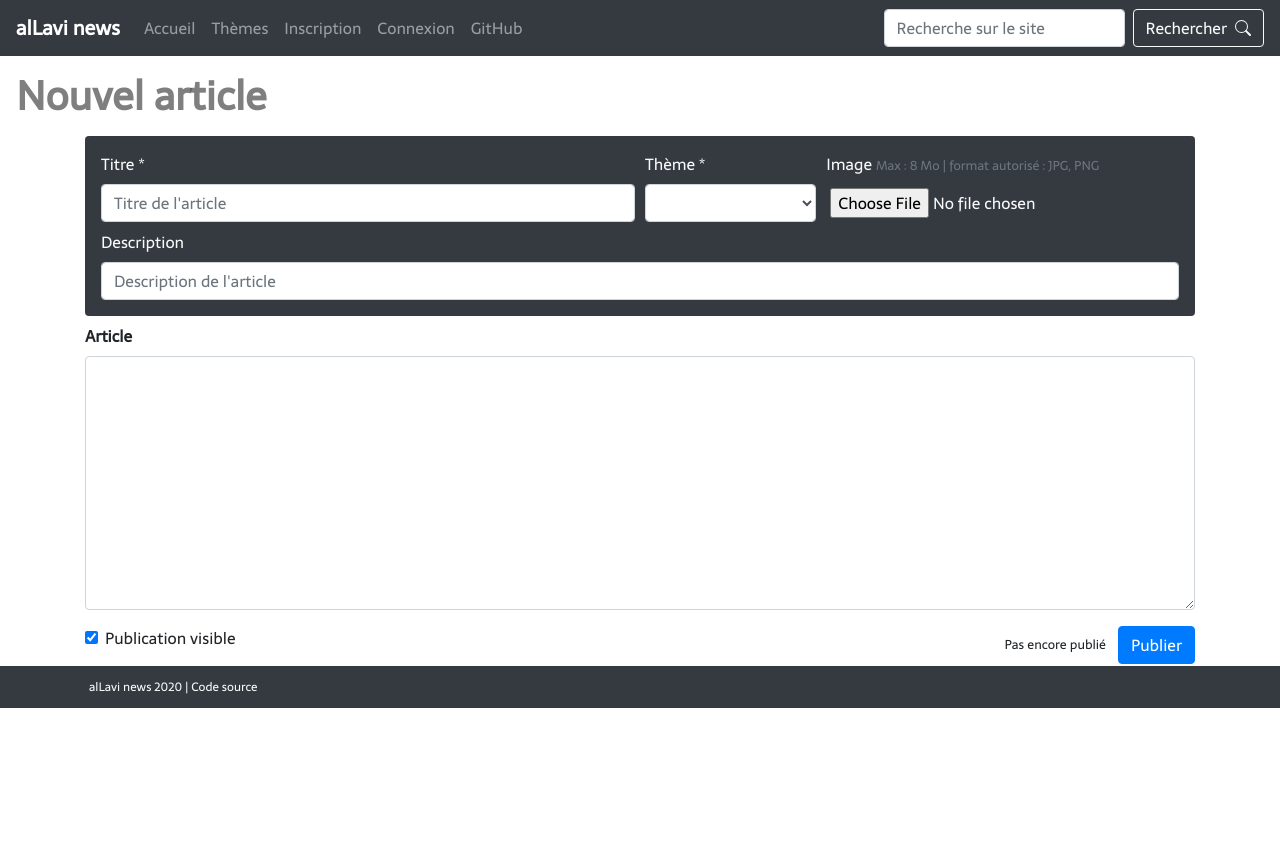
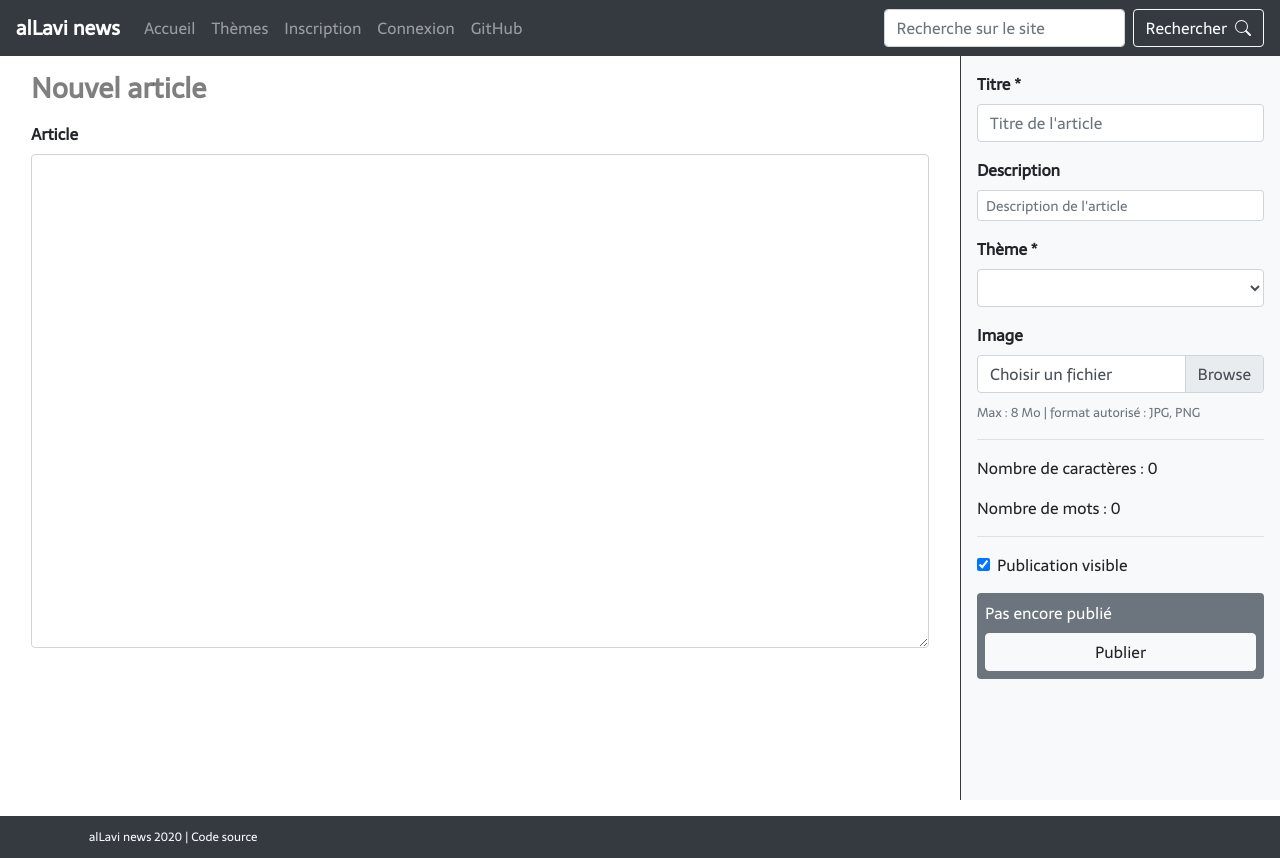
Before and after one commit to alexlabuz/alvnews, a PHP site: template src/view/editor.html.twig in a window 1280 px wide. Before the commit the page ends 708 px from the top, so only its background shows below. Run offline with PHP 8.4, Linux system fonts and the light colour scheme; the template is opened without the code that fills it, so the values that code supplies are empty; some libraries are stand-ins or nearby versions.

Commit message:
Refonte de l'éditeur

```diff
--- /dev/null
+++ b/public/js/bs-custom-file-input.js
@@ -0,0 +1,167 @@
+/*!
+ * bsCustomFileInput v1.3.4 (https://github.com/Johann-S/bs-custom-file-input)
+ * Copyright 2018 - 2020 Johann-S <johann.servoire@gmail.com>
+ * Licensed under MIT (https://github.com/Johann-S/bs-custom-file-input/blob/master/LICENSE)
+ */
+(function (global, factory) {
+	typeof exports === 'object' && typeof module !== 'undefined' ? module.exports = factory() :
+	typeof define === 'function' && define.amd ? define(factory) :
+	(global = global || self, global.bsCustomFileInput = factory());
+  }(this, (function () { 'use strict';
+
+	var Selector = {
+	  CUSTOMFILE: '.custom-file input[type="file"]',
+	  CUSTOMFILELABEL: '.custom-file-label',
+	  FORM: 'form',
+	  INPUT: 'input'
+	};
+
+	var textNodeType = 3;
+
+	var getDefaultText = function getDefaultText(input) {
+	  var defaultText = '';
+	  var label = input.parentNode.querySelector(Selector.CUSTOMFILELABEL);
+
+	  if (label) {
+		defaultText = label.textContent;
+	  }
+
+	  return defaultText;
+	};
+
+	var findFirstChildNode = function findFirstChildNode(element) {
+	  if (element.childNodes.length > 0) {
+		var childNodes = [].slice.call(element.childNodes);
+
+		for (var i = 0; i < childNodes.length; i++) {
+		  var node = childNodes[i];
+
+		  if (node.nodeType !== textNodeType) {
+			return node;
+		  }
+		}
+	  }
+
+	  return element;
+	};
+
+	var restoreDefaultText = function restoreDefaultText(input) {
+	  var defaultText = input.bsCustomFileInput.defaultText;
+	  var label = input.parentNode.querySelector(Selector.CUSTOMFILELABEL);
+
+	  if (label) {
+		var element = findFirstChildNode(label);
+		element.textContent = defaultText;
+	  }
+	};
+
+	var fileApi = !!window.File;
+	var FAKE_PATH = 'fakepath';
+	var FAKE_PATH_SEPARATOR = '\\';
+
+	var getSelectedFiles = function getSelectedFiles(input) {
+	  if (input.hasAttribute('multiple') && fileApi) {
+		return [].slice.call(input.files).map(function (file) {
+		  return file.name;
+		}).join(', ');
+	  }
+
+	  if (input.value.indexOf(FAKE_PATH) !== -1) {
+		var splittedValue = input.value.split(FAKE_PATH_SEPARATOR);
+		return splittedValue[splittedValue.length - 1];
+	  }
+
+	  return input.value;
+	};
+
+	function handleInputChange() {
+	  var label = this.parentNode.querySelector(Selector.CUSTOMFILELABEL);
+
+	  if (label) {
+		var element = findFirstChildNode(label);
+		var inputValue = getSelectedFiles(this);
+
+		if (inputValue.length) {
+		  element.textContent = inputValue;
+		} else {
+		  restoreDefaultText(this);
+		}
+	  }
+	}
+
+	function handleFormReset() {
+	  var customFileList = [].slice.call(this.querySelectorAll(Selector.INPUT)).filter(function (input) {
+		return !!input.bsCustomFileInput;
+	  });
+
+	  for (var i = 0, len = customFileList.length; i < len; i++) {
+		restoreDefaultText(customFileList[i]);
+	  }
+	}
+
+	var customProperty = 'bsCustomFileInput';
+	var Event = {
+	  FORMRESET: 'reset',
+	  INPUTCHANGE: 'change'
+	};
+	var bsCustomFileInput = {
+	  init: function init(inputSelector, formSelector) {
+		if (inputSelector === void 0) {
+		  inputSelector = Selector.CUSTOMFILE;
+		}
+
+		if (formSelector === void 0) {
+		  formSelector = Selector.FORM;
+		}
+
+		var customFileInputList = [].slice.call(document.querySelectorAll(inputSelector));
+		var formList = [].slice.call(document.querySelectorAll(formSelector));
+
+		for (var i = 0, len = customFileInputList.length; i < len; i++) {
+		  var input = customFileInputList[i];
+		  Object.defineProperty(input, customProperty, {
+			value: {
+			  defaultText: getDefaultText(input)
+			},
+			writable: true
+		  });
+		  handleInputChange.call(input);
+		  input.addEventListener(Event.INPUTCHANGE, handleInputChange);
+		}
+
+		for (var _i = 0, _len = formList.length; _i < _len; _i++) {
+		  formList[_i].addEventListener(Event.FORMRESET, handleFormReset);
+
+		  Object.defineProperty(formList[_i], customProperty, {
+			value: true,
+			writable: true
+		  });
+		}
+	  },
+	  destroy: function destroy() {
+		var formList = [].slice.call(document.querySelectorAll(Selector.FORM)).filter(function (form) {
+		  return !!form.bsCustomFileInput;
+		});
+		var customFileInputList = [].slice.call(document.querySelectorAll(Selector.INPUT)).filter(function (input) {
+		  return !!input.bsCustomFileInput;
+		});
+
+		for (var i = 0, len = customFileInputList.length; i < len; i++) {
+		  var input = customFileInputList[i];
+		  restoreDefaultText(input);
+		  input[customProperty] = undefined;
+		  input.removeEventListener(Event.INPUTCHANGE, handleInputChange);
+		}
+
+		for (var _i2 = 0, _len2 = formList.length; _i2 < _len2; _i2++) {
+		  formList[_i2].removeEventListener(Event.FORMRESET, handleFormReset);
+
+		  formList[_i2][customProperty] = undefined;
+		}
+	  }
+	};
+
+	return bsCustomFileInput;
+
+  })));
+  //# sourceMappingURL=bs-custom-file-input.js.map
--- /dev/null
+++ b/public/js/editor.js
@@ -0,0 +1,40 @@
+window.addEventListener("load",function(){
+	bsCustomFileInput.init();
+});
+
+var h1Title = document.getElementById("article_title");
+var inputTitle = document.getElementById("titre");
+var inputArticle = document.getElementById("article");
+
+inputTitle.addEventListener("input", function(){
+	h1Title.textContent = this.value;
+	if(this.value.length <= 0){
+		h1Title.textContent = "Nouvel article";
+	}
+});
+
+inputArticle.addEventListener("input", function () {
+	document.getElementById("nbStr").textContent = inputArticle.value.length;
+
+	var tableMots = inputArticle.value.split(" ");
+	var nbMots = 0;
+	tableMots.forEach(m => {
+		if(m.length > 0){
+			nbMots++;
+		}
+	});
+
+	document.getElementById("nbWords").textContent = nbMots;
+});
+
+document.getElementById("nbStr").textContent = inputArticle.value.length;
+
+var tableMots = inputArticle.value.split(" ");
+var nbMots = 0;
+tableMots.forEach(m => {
+	if(m.length > 0){
+		nbMots++;
+	}
+});
+
+document.getElementById("nbWords").textContent = nbMots;
--- a/src/view/base.html.twig
+++ b/src/view/base.html.twig
@@ -13,7 +13,7 @@
 <body>
 
 {% if form.nonavbar is not defined %}
-<nav class="navbar navbar-expand-md navbar-dark bg-dark sticky-top homeNavBar">
+<nav class="navbar navbar-expand-lg navbar-dark bg-dark sticky-top homeNavBar">
 	<a class="navbar-brand" href="./"><b>alLavi news</b></a>
 	<button class="navbar-toggler" type="button" data-toggle="collapse" data-target="#navbarNav" aria-controls="navbarNav" aria-expanded="false" aria-label="Toggle navigation">
 		<span class="navbar-toggler-icon"></span>
--- a/src/view/editor.html.twig
+++ b/src/view/editor.html.twig
@@ -2,6 +2,18 @@
 
 {% block title %}
 {% if article.id is defined %}{{article.titre}}{% else %}Nouvel article{% endif %}{{parent()}}
+{% endblock %}
+
+{% block head %}
+<style>
+html, body, .baseDiv{height:100%}
+.homeNavBar{
+	position:fixed;
+	top:0;
+	width:100%;
+}
+.baseDiv{padding-top:56px;}
+</style>
 {% endblock %}
 
 {% block content %}
@@ -10,32 +22,48 @@
 	<div class="alert alert-danger m-2" style="float:center" role="alert">{{form.errorMessage}}</div>
 {% else %}
 
-<!-- ARTICLE TITLE -->
-{% if article.id is defined %}
-	<h1 class="m-3 text-black-50"><b>{{article.titre}}</b></h1>
-{% else %}
-	<h1 class="m-3 text-black-50"><b>Nouvel article</b></h1>
-{% endif %}
-
-<div class="container-lg">
 
 {% if article.id is defined %}
 	{% set action = "&id=#{article.id}" %}
 {% endif %}
 
-<form method="POST" action="?page=editor{{action | raw}}" enctype="multipart/form-data" class="jsAnimateLoadForm">
-	<div class="bg-dark p-3 text-light mb-2 rounded">
+<form method="POST" action="?page=editor{{action | raw}}" enctype="multipart/form-data" class="jsAnimateLoadForm h-100">
+<div class="row m-0 h-100">
 
-		<div class="form-row mb-2">
+	<div class="col-md-9" style="overflow:auto;">
+
+		<!-- ARTICLE TITLE -->
+		{% if article.id is defined %}
+			<h1 id="article_title" class="m-3 text-black-50 h3 font-weight-bold">{{article.titre}}</h1>
+		{% else %}
+			<h1 id="article_title" class="m-3 text-black-50 h3 font-weight-bold">Nouvel article</h1>
+		{% endif %}
+
+		<!-- INPUT ARTICLE -->
+		<div class="form-group m-3">
+			<label for="article"><b>Article</b></label>
+			<textarea class="form-control" id="article" name="contenu" rows="20">{{article.contenu}}</textarea>
+		</div>
+
+	</div>
+
+	<div class="col-md-3 p-3 bg-light border-dark border-left">
+
 		<!-- INPUT TITRE -->
-			<div class="col-sm-6">
-				<label>Titre *</label>
+		<div class="form-group">
+			<label for="titre"><b>Titre *</b></label>
 			<input type="text" class="form-control" id="titre" name="titre" maxlength="80" placeholder="Titre de l'article" value="{{article.titre}}" required>
 		</div>
 
+		<!-- INPUT DESCRIPTION -->
+		<div class="form-group">
+			<label for="description"><b>Description</b></label>
+			<input type="text" class="form-control form-control-sm" id="description" name="description" maxlength="255" placeholder="Description de l'article" value="{{article.description}}"/>
+		</div>
+
 		<!-- INPUT THEME -->
-			<div class="col-sm-2">
-				<label for="theme">Thème *</label>
+		<div class="form-group">
+			<label for="theme"><b>Thème *</b></label>
 			<select class="form-control" id="theme" name="theme" required>
 				{% for t in form.theme %}
 					{% if article.idTheme == t.id %}
@@ -48,50 +76,47 @@
 		</div>
 
 		<!-- INPUT IMAGE -->
-			<div class="col-sm-4">
-				<label>Image <small class="text-muted">Max : 8 Mo | format autorisé : JPG, PNG</small></label>
-				<input type="file" class="form-control-file m-1" id="image" name="image" />
+		<label for="image"><b>Image</b></label>
+		<div class="custom-file">
+			<input type="file" class="custom-file-input" id="image" name="image" style="display:none;">
+			<label class="custom-file-label" for="image">Choisir un fichier</label>
 		</div>
-		</div>
-		<div class="form-row">
-			<!-- INPUT DESCRIPTION -->
-			<div class="col-12">
-				<label>Description</label>
-				<input type="text" class="form-control" id="description" name="description" maxlength="255" placeholder="Description de l'article" value="{{article.description}}"/>
-			</div>
-		</div>
+		<p class="m-0"><small class="text-muted">Max : 8 Mo | format autorisé : JPG, PNG</small></p>
 
-	</div>
+		<hr>
 
-	<!-- INPUT ARTICLE -->
-	<div class="form-group">
-		<label for="article"><b>Article</b></label>
-		<textarea class="form-control" id="article" name="contenu" rows="10">{{article.contenu}}</textarea>
-	</div>
+		<p>Nombre de caractères : <span id="nbStr">0</span></p>
+		<p>Nombre de mots : <span id="nbWords">0</span></p>
 
+		<hr>
 
 		<!-- INPUT VISIBLE -->
-	<div class="form-group form-check float-left">
+		<div class="form-check">
 			<input type="checkbox" class="form-check-input" name="visible" id="visible"{% if article.visible == 1 or article == null %} checked{% endif %} />
 			<label class="form-check-label" for="visible">Publication visible</label>
 		</div>
 
 		<!-- SUBMIT -->
-	<div class="float-right inligne">
+		<div class="mt-3 bg-secondary rounded p-2 text-white">
 			{% if article.id is defined %}
-			<small class="mr-2">Mit à jour le {{article.dateModif | date("d F Y à G:i")}}</small>
-			<button class="btn btn-primary" type="submit" name="btEnvoyer">Mettre à jour</button>
+				<p class="mb-2">Mit à jour le {{article.dateModif | date("d F Y à G:i")}}</p>
+				<button class="btn btn-light w-100" type="submit" name="btEnvoyer">Mettre à jour</button>
 			{% else %}
-			<small class="mr-2">Pas encore publié</small>
-			<button class="btn btn-primary" type="submit" name="btEnvoyer">Publier</button>
+				<p class="mb-2">Pas encore publié</p>
+				<button class="btn btn-light w-100" type="submit" name="btEnvoyer">Publier</button>
 			{% endif %}
 		</div>
+
+	</div>
+
+</div>
 </form>
-</div>
 
 {% endif %}
 {% endblock %}
 
 {% block script %}
+<script src="js/bs-custom-file-input.js"></script>
 <script src="js/loadingButton.js"></script>
+<script src="js/editor.js"></script>
 {% endblock %}
```
Lines whose indentation alone changed are shown as unchanged.
